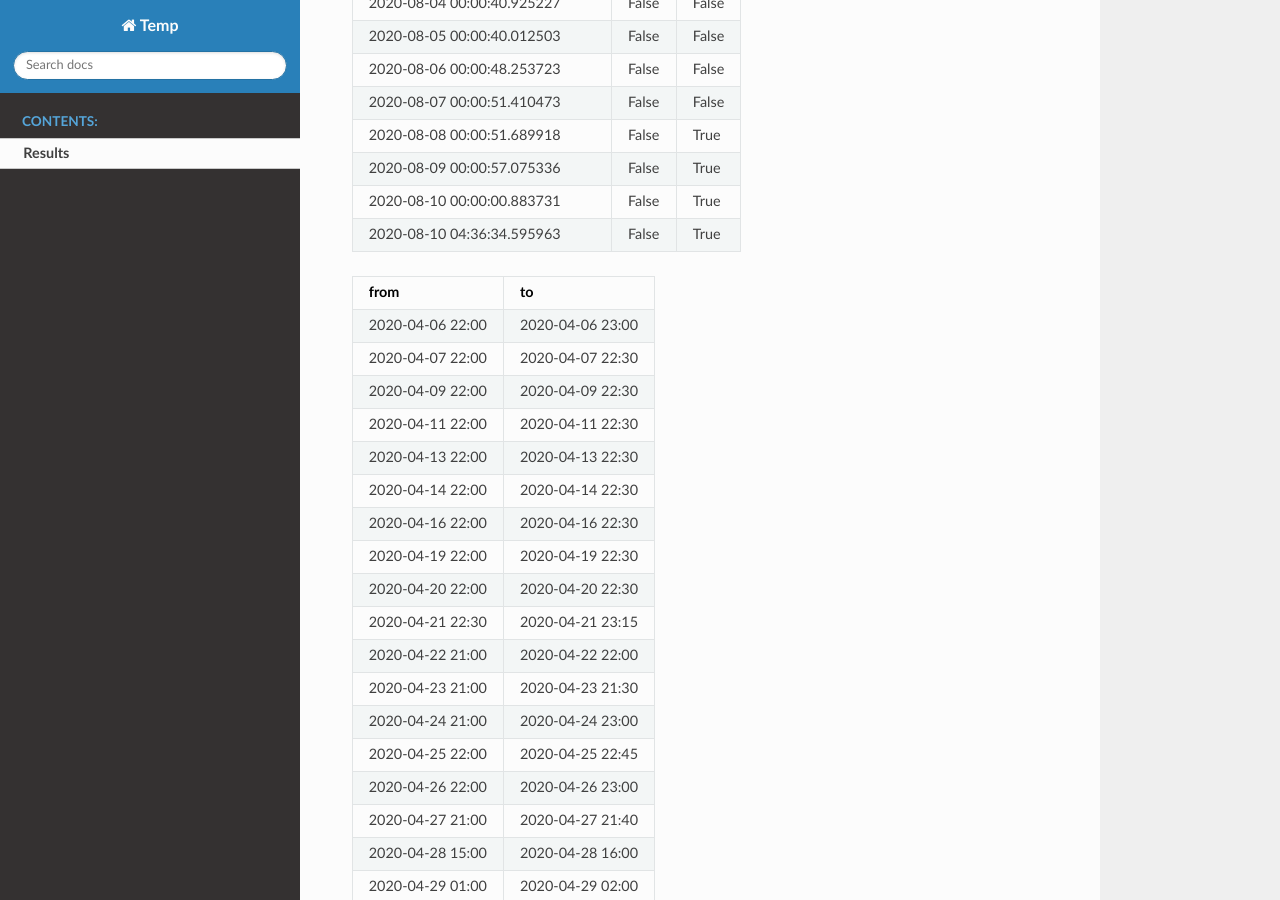
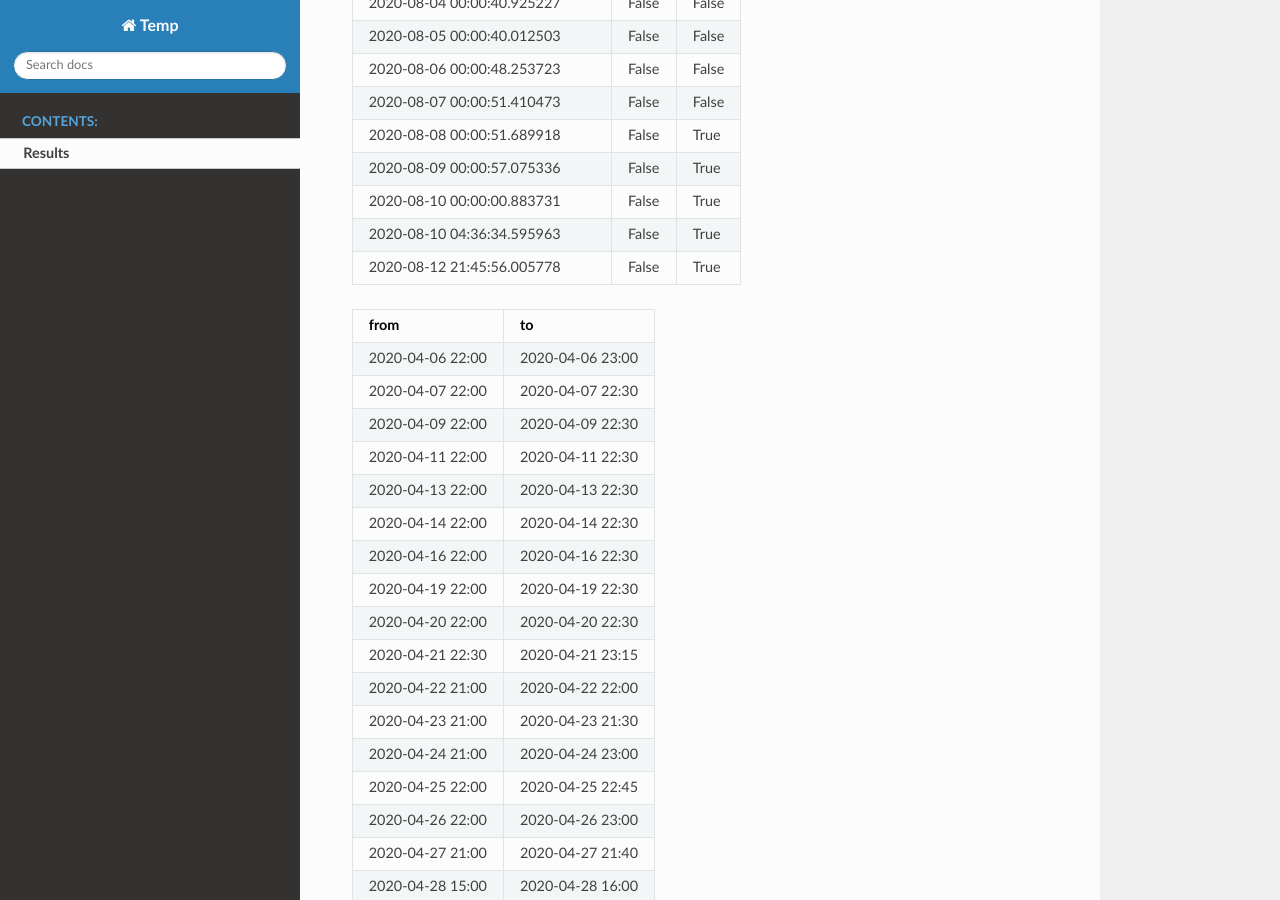
Before and after one commit to shlomow/queries-results, a Sphinx documentation site: the page built from source/results.rst, in a window 1280 px wide and 900 px high, scrolled down 3731 px. Built offline with Sphinx 7.4.7 and the Read the Docs theme 2.0.0, drawn with Linux system fonts in a browser that asks for light colours.

Commit message:
update results

```diff
--- a/source/results.rst
+++ b/source/results.rst
@@ -122,6 +122,7 @@ fifth experiment: 24.07.2020
    2020-08-09 00:00:57.075336, False, True
    2020-08-10 00:00:00.883731, False, True
    2020-08-10 04:36:34.595963, False, True
+   2020-08-12 21:45:56.005778, False, True
 
 .. csv-table::
    :header: "from", "to"
```
Also changed, not shown: results.json (+1 -1 lines).
